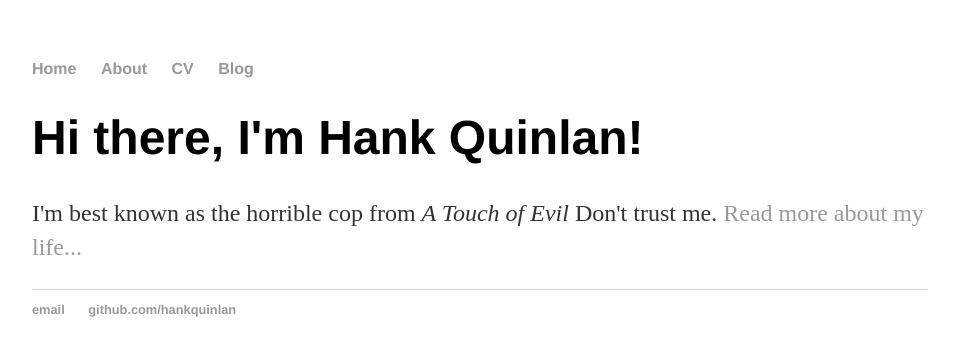
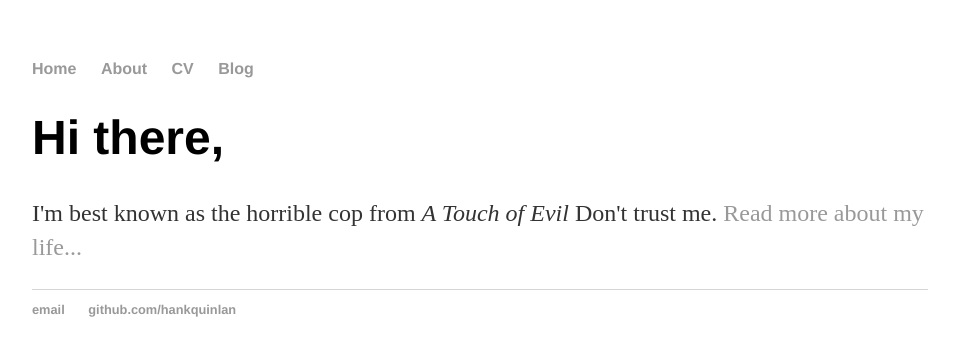
Before and after one commit to kierenblack/kierenblack.github.io, a Jekyll site: the page built from index.html, in a window 1280 px wide. Shown: the top 356 px of the page, without its empty margins (160-1115 px from the left). Built offline with Jekyll 4.4.1, drawn with Linux system fonts in a browser that asks for light colours.

Commit message:
changed index

```diff
--- a/index.html
+++ b/index.html
@@ -3,6 +3,6 @@ layout: default
 title: Kieren Black
 ---
 <div class="blurb">
-	<h1>Hi there, I'm Hank Quinlan!</h1>
+	<h1>Hi there,</h1>
 	<p>I'm best known as the horrible cop from <em>A Touch of Evil</em> Don't trust me. <a href="/about">Read more about my life...</a></p>
 </div><!-- /.blurb -->
```
